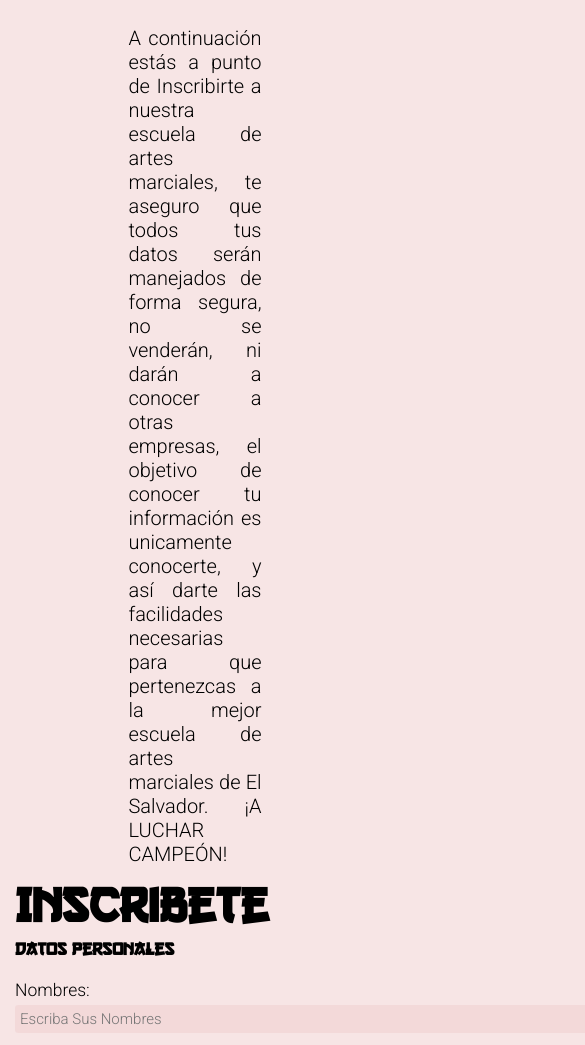
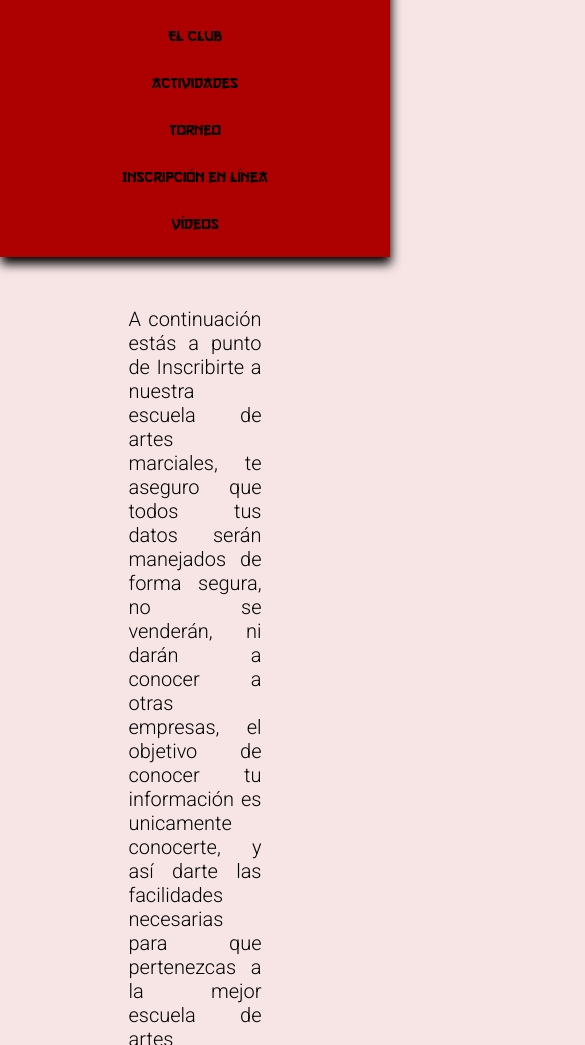
Before and after one commit to ulysses-flrss/Taller_Practico_2_LME, a plain HTML site: page index.html in a window 390 px wide. Shown: the part 165-1210 px from the top of the page, 585 px wide, since content can reach past the window. Drawn offline with Linux system fonts and the light colour scheme.

Commit message:
add responsive design

```diff
--- a/css/styles.css
+++ b/css/styles.css
@@ -34,13 +34,20 @@ body {
 .menu-ul li a {
   text-decoration: none;
   color: #000;
+  width: 100%;
+  height: 100%;
   font-family: "Gang Of Three";
   font-size: 20px;
 }
 
+.menu-item {
+  display: flex;
+  align-items: center;
+  height: 100%;
+}
+
 .menu-item:hover {
   transform: scale(1.10);
-  border-bottom: 4px solid black;
   transition: 350ms all;
   text-shadow: 0 0 10px #700000;
 }
@@ -164,3 +171,33 @@ footer ul{
   margin: auto;
   justify-content: center;
 }
+
+@media screen and (max-width: 767px) {
+  input, select, textarea {
+    margin-bottom: 15px;
+    font-size: 45px;
+    padding: 5px;
+    border: none;
+    background-color: rgba(180, 0, 0, 0.05);
+    border-radius: 3px;
+  }
+
+  .menu-ul {
+    list-style: none;
+    display: flex;
+    align-items: center;
+    flex-direction: column;
+    justify-content: space-around;
+  }
+
+  .menu-ul li a {
+    text-decoration: none;
+    color: #000;
+    font-family: "Gang Of Three";
+    font-size:15px;
+  }
+
+  .menu-item {
+    padding: 15px;
+  }
+}
```
